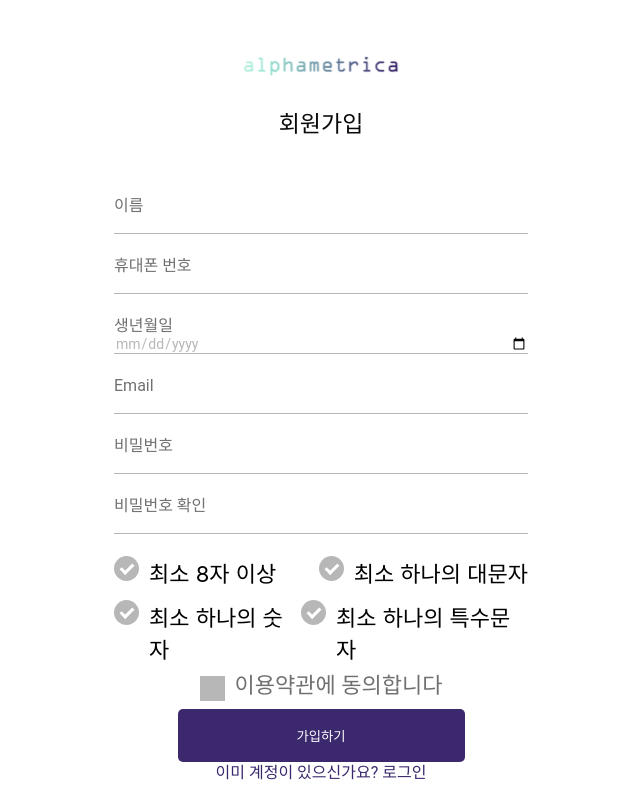
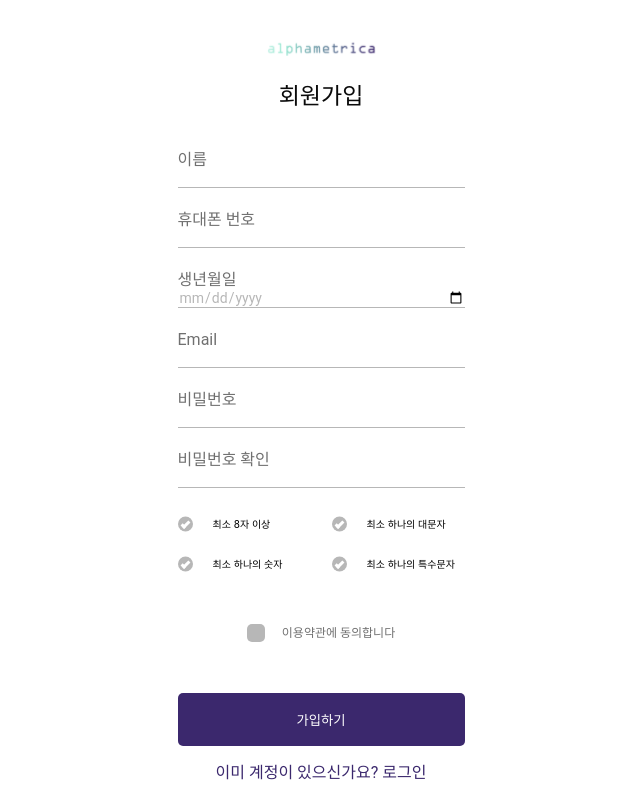
Before and after one commit to Gokul199602/Loginapp, a React (Create React App) app: page /register in a window 1280 px wide. Shown: the whole page, without its empty margins (319-959 px from the left). Built offline with nearby package versions, Linux system fonts and the light colour scheme.

Commit message:
updating the style css

```diff
--- a/src/App.css
+++ b/src/App.css
@@ -101,16 +101,15 @@ color: #B7B7B7;
 }
 
 .form .checkboxContainer {
-  display: block;
+  display: flex;
   position: relative;
   padding-left: 35px;
-  margin-bottom: 12px;
+  margin: 34px auto;
   cursor: pointer;
-  font-size: 22px;
   -webkit-user-select: none;
-  -moz-user-select: none;
-  -ms-user-select: none;
   user-select: none;
+  align-items: center;
+  font-size: 12px;
 }
 
 /* Hide the browser's default checkbox */
@@ -127,8 +126,9 @@ color: #B7B7B7;
   position: absolute;
   top: 0;
   left: 0;
-  height: 25px;
-  width: 25px;
+  height: 18px;
+  width: 18px;
+  border-radius: 5px;
   background-color: var(--light);
 }
 
@@ -162,28 +162,26 @@ color: #B7B7B7;
 
 /* Style the checkmark/indicator */
 .form .checkboxContainer .checkmark:after {
-  left: 9px;
-  top: 5px;
-  width: 5px;
-  height: 10px;
+  left: 6px;
+  top: 3px;
+  width: 3px;
+  height: 7px;
   border: solid white;
   border-width: 0 3px 3px 0;
-  -webkit-transform: rotate(45deg);
-  -ms-transform: rotate(45deg);
   transform: rotate(45deg);
 }
 /* The container */
 .form .radioContainer {
-  display: block;
   position: relative;
   padding-left: 35px;
   margin-bottom: 12px;
+  width: 98px;
   cursor: pointer;
-  font-size: 22px;
-  -webkit-user-select: none;
-  -moz-user-select: none;
-  -ms-user-select: none;
+  font-size: 10px;
   user-select: none;
+  display: flex;
+  align-items: center;
+  height: 28px;
 }
 
 /* Hide the browser's default radio button */
@@ -198,22 +196,24 @@ color: #B7B7B7;
   position: absolute;
   top: 0;
   left: 0;
-  height: 25px;
-  width: 25px;
+  height: 15px;
+  width: 15px;
   background-color: var(--light);
   border-radius: 50%;
+  top: 50%;
+  transform: translateY(-50%);
 }
 .form .radioContainer .checkmark::after
 {
   content: '';
-  display: block;
-  left: 9px;
-  top: 5px;
-  width: 5px;
-  height: 10px;
-  border: solid white;
-  border-width: 0 3px 3px 0;
-  transform: rotate( 45deg);
+    display: block;
+    left: 5px;
+    top: 3px;
+    width: 2px;
+    height: 6px;
+    border: solid white;
+    border-width: 0 3px 3px 0;
+    transform: rotate(45deg);
 }
 
 /* On mouse-over, add a grey background color */
@@ -258,6 +258,7 @@ color: #B7B7B7;
 }
 .normal--text--2
 {
+  display: block;
   font-family: Roboto;
   font-style: normal;
   font-weight: normal;
--- a/src/components/Form/Registration/Registration.js
+++ b/src/components/Form/Registration/Registration.js
@@ -28,28 +28,28 @@ const Registration = () => (
      <input type="password" name="name" />
    </label>
    <div className="chooseOption">
-     <label class="radioContainer">최소 8자 이상
+     <label className="radioContainer">최소 8자 이상
        <input type="radio" name="radio"/>
-       <span class="checkmark"></span>
+       <span className="checkmark"></span>
      </label>
-     <label class="radioContainer">최소 하나의 대문자
+     <label className="radioContainer">최소 하나의 대문자
        <input type="radio" name="radio"/>
-       <span class="checkmark"></span>
+       <span className="checkmark"></span>
      </label>
    </div>
    <div className="chooseOption">
-     <label class="radioContainer">최소 하나의 숫자
+     <label className="radioContainer">최소 하나의 숫자
        <input type="radio" name="radio"/>
-       <span class="checkmark"></span>
+       <span className="checkmark"></span>
      </label>
-     <label class="radioContainer">최소 하나의 특수문자
+     <label className="radioContainer">최소 하나의 특수문자
        <input type="radio" name="radio"/>
-       <span class="checkmark"></span>
+       <span className="checkmark"></span>
      </label>
    </div>
-   <label class="checkboxContainer max-content-center mg-lg">이용약관에 동의합니다
+   <label className="checkboxContainer max-content-center mg-lg">이용약관에 동의합니다
      <input type="checkbox" />
-     <span class="checkmark"></span>
+     <span className="checkmark"></span>
    </label>
    </form>
 );
--- a/src/components/LoginForm/LoginForm.js
+++ b/src/components/LoginForm/LoginForm.js
@@ -18,7 +18,7 @@ const LoginForm = () => {
    <div className="buttonElement text-center">
      <Button text="가입하기" eventFunction={loginButton} />
      <div>
-       <span className="normal--text--2 mg-xs">로그인</span>
+       <span className="normal--text--2 mg-sm">로그인</span>
      </div>
    </div>
  </div>
--- a/src/components/Main/Main.js
+++ b/src/components/Main/Main.js
@@ -19,7 +19,7 @@ const Main = () => (
     <div className="buttonElement text-center">
       <Button text="가입하기" link="/register"/>
       <div>
-        <span className="normal--text--2 mg-xs">로그인</span>
+        <span className="normal--text--2 mg-sm">로그인</span>
       </div>
     </div>
   </div>
--- a/src/components/RegisterForm/RegisterForm.js
+++ b/src/components/RegisterForm/RegisterForm.js
@@ -13,7 +13,7 @@ const RegisterForm = () => (
    <div className="buttonElement text-center">
      <Button text="가입하기" link="/login"/>
      <div>
-       <span className="normal--text--2 mg-xs">이미 계정이 있으신가요? 로그인</span>
+       <span className="normal--text--2 mg-sm">이미 계정이 있으신가요? 로그인</span>
      </div>
    </div>
  </div>
```
